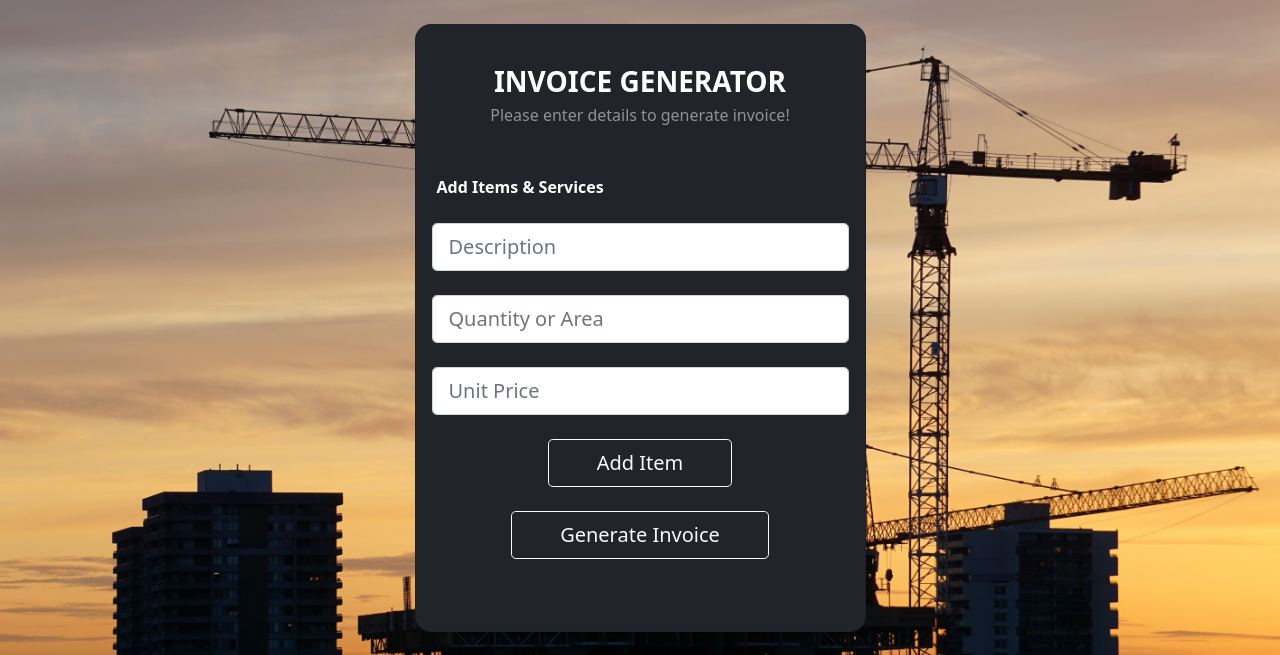
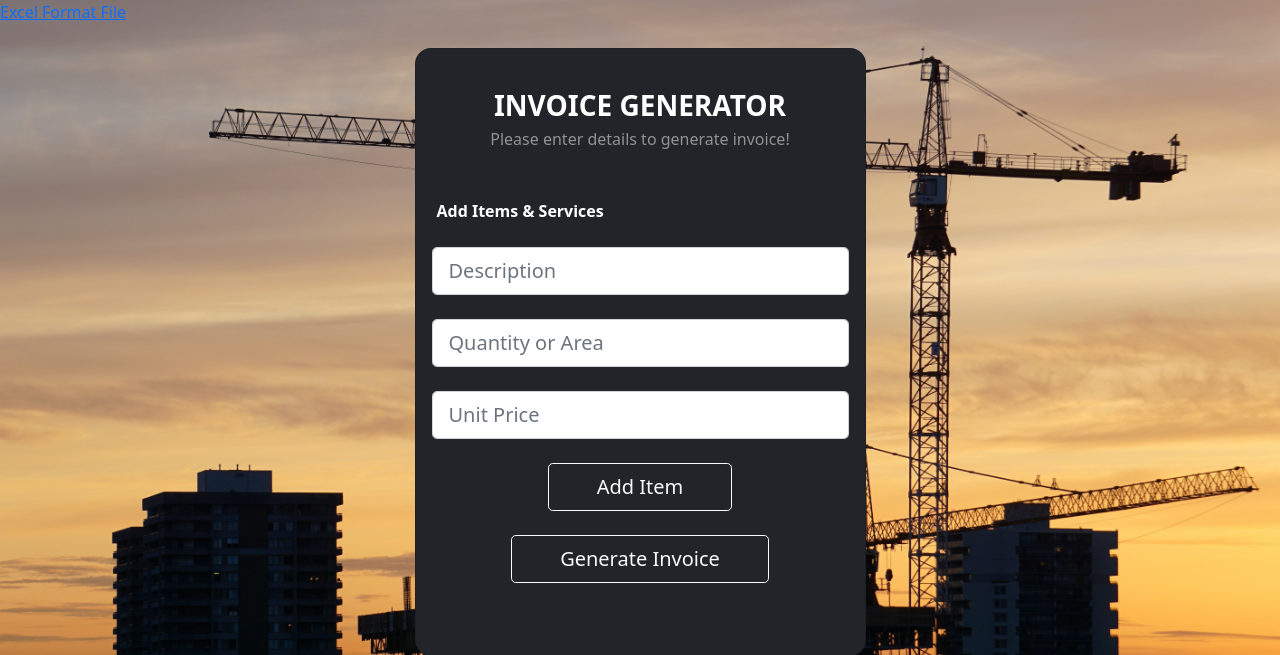
Before and after one commit to shrmsarthak/arhomereovation_billing, a Django app: page /index_two in a window 1280 px wide. Shown: the part 74-729 px from the top of the page. Run offline with Django 3.2, Linux system fonts and the light colour scheme.

Commit message:
check download url

```diff
--- a/myapp/templates/index_two.html
+++ b/myapp/templates/index_two.html
@@ -24,6 +24,8 @@
   {% load static %}
   <body background="{% static 'myapp/back2.jpg' %}" style="background-size: cover;background-repeat: no-repeat;background-attachment: fixed;">
     <script src="https://cdn.jsdelivr.net/npm/bootstrap@5.1.0/dist/js/bootstrap.bundle.min.js" integrity="sha384-U1DAWAznBHeqEIlVSCgzq+c9gqGAJn5c/t99JyeKa9xxaYpSvHU5awsuZVVFIhvj" crossorigin="anonymous"></script>
+
+    <a href="{% static 'myapp/back2.jpg' %}" download>Excel Format File </a>
 
     <section class="vh-100 gradient-custom">
       <div class="container py-4 h-90">
```
Also changed, not shown: myapp/views.py (+8 -1 lines), db.sqlite3, 2 other files.
